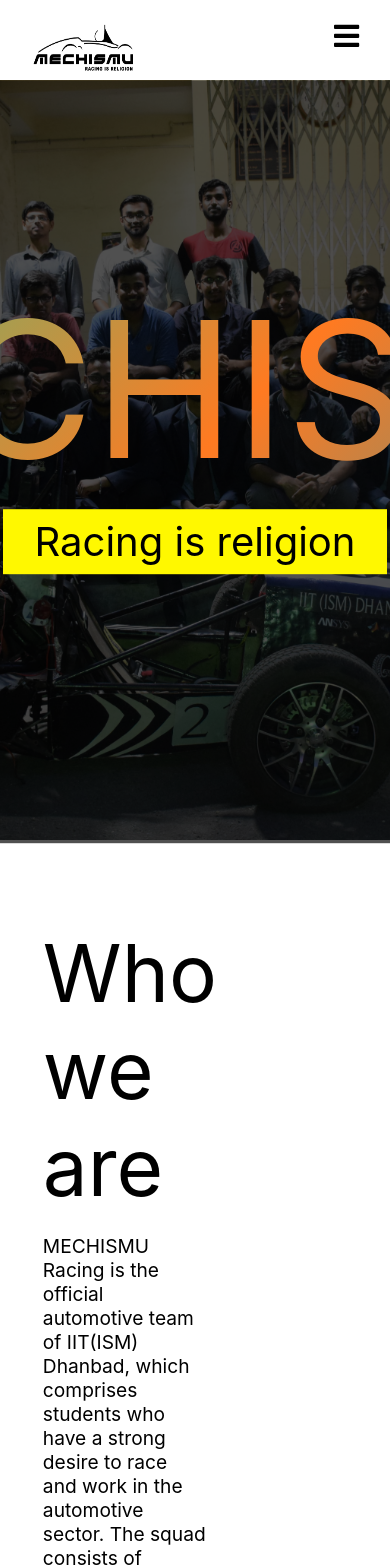
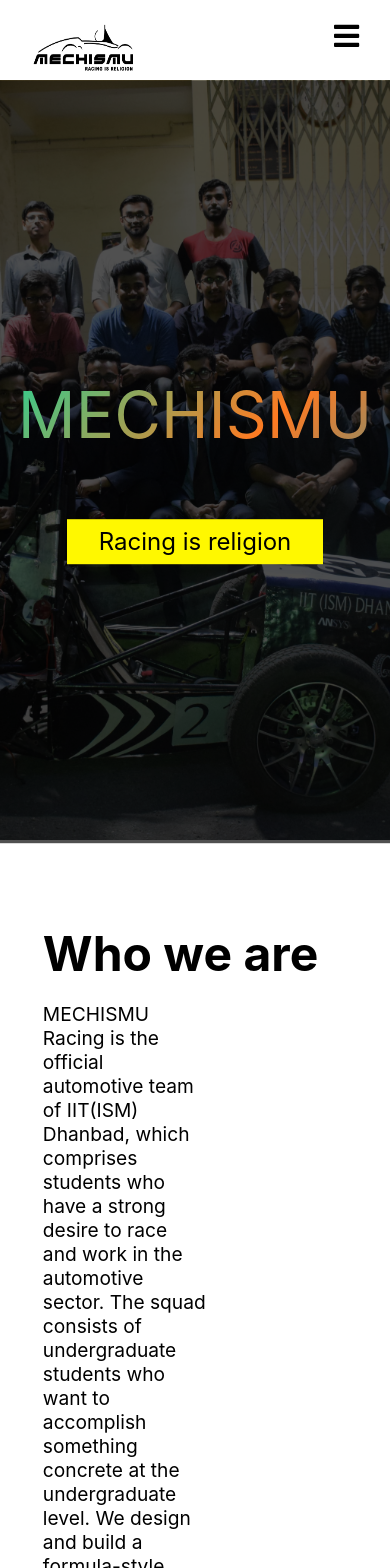
Before and after one commit to Mechismu/Website, a React (Create React App) app: page / in a window 390 px wide. Shown: the top 1568 px of the page. Built offline with nearby package versions, Linux system fonts and the light colour scheme.

Commit message:
herosectionresponsive

```diff
--- a/src/screens/Home.css
+++ b/src/screens/Home.css
@@ -110,3 +110,16 @@
 .media-image{
   height: 60vh;
 }
+@media screen and (max-width: 960px) {
+ .hero-banner-heading{
+   font-size: 4rem;
+ }
+ .hero-banner-sub-heading{
+   font-size: 1.5rem;
+ }.who-we-are-heading{
+   font-size: 3rem;
+   font-weight: bold;
+   width: 100vw;
+ }
+
+}
```
